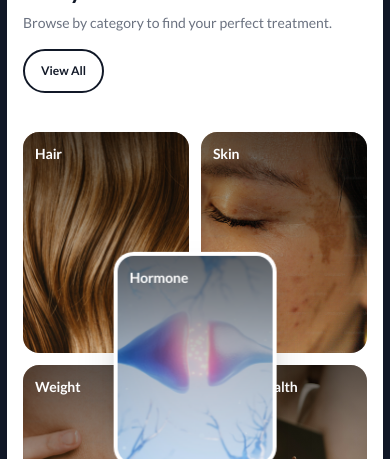
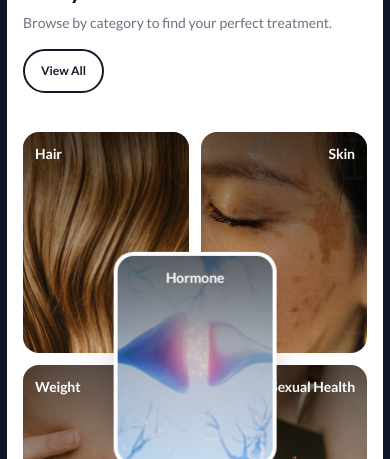
Before and after one commit to AffinityPartners/oval, a Next.js app: page / in a window 390 px wide. Shown: the part 3300-3759 px from the top of the page. Built offline with nearby package versions, Linux system fonts and the light colour scheme.

Commit message:
style: adjust solution card label positions on mobile
- Hair, Weight: labels top-left
- Skin, Sexual Health: labels top-right
- Hormone (floating): label top-center
- Added mobileLabelPosition prop to SolutionCard component

```diff
--- a/src/app/page.tsx
+++ b/src/app/page.tsx
@@ -452,7 +452,7 @@ function MembershipJourneySection() {
  * Solution Card Component with advanced scroll animations
  * Individual card for Doctor-trusted Solutions with stagger effects
  *
- * Mobile: Label in top-left corner with gradient from top
+ * Mobile: Label position varies (left, right, or center) based on grid position
  * Desktop: Label at bottom with gradient from bottom
  */
 interface SolutionCardProps {
@@ -460,11 +460,26 @@ interface SolutionCardProps {
   image: string;
   index: number;
   isFloating?: boolean; // For the center floating card on mobile
-}
-
-function SolutionCard({ name, image, index, isFloating = false }: SolutionCardProps) {
+  mobileLabelPosition?: "left" | "right" | "center"; // Label alignment on mobile
+}
+
+function SolutionCard({ name, image, index, isFloating = false, mobileLabelPosition = "left" }: SolutionCardProps) {
   const cardRef = useRef(null);
   const isInView = useInView(cardRef, { once: false, amount: 0.3 });
+
+  /**
+   * Get text alignment class based on mobile label position
+   * - left: text-left (Hair, Weight)
+   * - right: text-right (Skin, Sexual Health)
+   * - center: text-center (Hormone floating card)
+   */
+  const getMobileLabelAlignment = () => {
+    switch (mobileLabelPosition) {
+      case "right": return "text-right";
+      case "center": return "text-center";
+      default: return "text-left";
+    }
+  };
 
   return (
     <motion.div
@@ -504,7 +519,7 @@ function SolutionCard({ name, image, index, isFloating = false }: SolutionCardPr
           />
         </motion.div>
 
-        {/* Mobile: Top-left gradient overlay */}
+        {/* Mobile: Top gradient overlay */}
         <div className="md:hidden absolute inset-0 bg-gradient-to-b from-black/60 via-black/20 to-transparent" />
 
         {/* Desktop: Bottom gradient overlay */}
@@ -514,12 +529,12 @@ function SolutionCard({ name, image, index, isFloating = false }: SolutionCardPr
           className="hidden md:block absolute inset-0 bg-gradient-to-t from-black/70 via-black/20 to-transparent"
         />
 
-        {/* Mobile: Title in top-left corner */}
+        {/* Mobile: Title at top with variable alignment (left/right/center) */}
         <motion.div
           initial={{ y: -10, opacity: 0 }}
           animate={isInView ? { y: 0, opacity: 1 } : { y: -10, opacity: 0 }}
           transition={{ delay: index * 0.1 + 0.3, duration: 0.4 }}
-          className="md:hidden absolute top-0 left-0 right-0 p-3"
+          className={`md:hidden absolute top-0 left-0 right-0 p-3 ${getMobileLabelAlignment()}`}
         >
           <h3 className="text-white font-semibold text-sm group-hover:text-orange-300 transition-colors">
             {name}
@@ -623,21 +638,26 @@ function DoctorTrustedSolutionsSection() {
           ))}
         </div>
 
-        {/* Mobile: 2x2 grid with 5th card floating centered above */}
+        {/* Mobile: 2x2 grid with 5th card floating centered above
+            Label positions: Hair(left), Skin(right), Weight(left), Sexual(right), Hormone(center) */}
         <div className="md:hidden relative">
-          {/* 2x2 Grid for first 4 cards */}
+          {/* 2x2 Grid for first 4 cards with alternating label positions */}
           <div className="grid grid-cols-2 gap-3">
-            {solutions.slice(0, 4).map((solution, index) => (
-              <SolutionCard key={solution.name} {...solution} index={index} />
-            ))}
+            {/* Row 1: Hair (left), Skin (right) */}
+            <SolutionCard {...solutions[0]} index={0} mobileLabelPosition="left" />
+            <SolutionCard {...solutions[1]} index={1} mobileLabelPosition="right" />
+            {/* Row 2: Weight (left), Sexual Health (right) */}
+            <SolutionCard {...solutions[2]} index={2} mobileLabelPosition="left" />
+            <SolutionCard {...solutions[3]} index={3} mobileLabelPosition="right" />
           </div>
 
-          {/* 5th card (Hormone) floating centered above the grid */}
+          {/* 5th card (Hormone) floating centered above the grid with centered label */}
           <div className="absolute top-1/2 left-1/2 -translate-x-1/2 -translate-y-1/2 w-[45%] z-10">
             <SolutionCard
               {...solutions[4]}
               index={4}
               isFloating={true}
+              mobileLabelPosition="center"
             />
           </div>
         </div>
```
